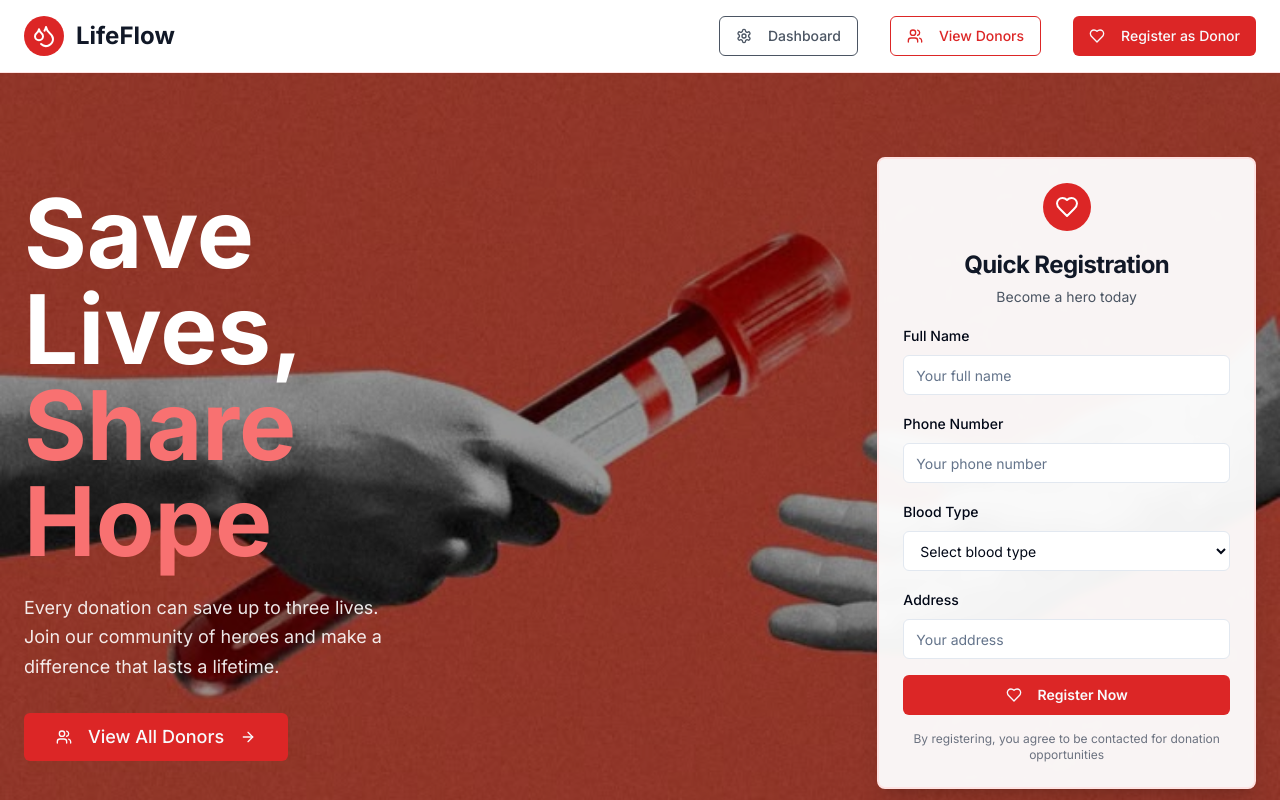
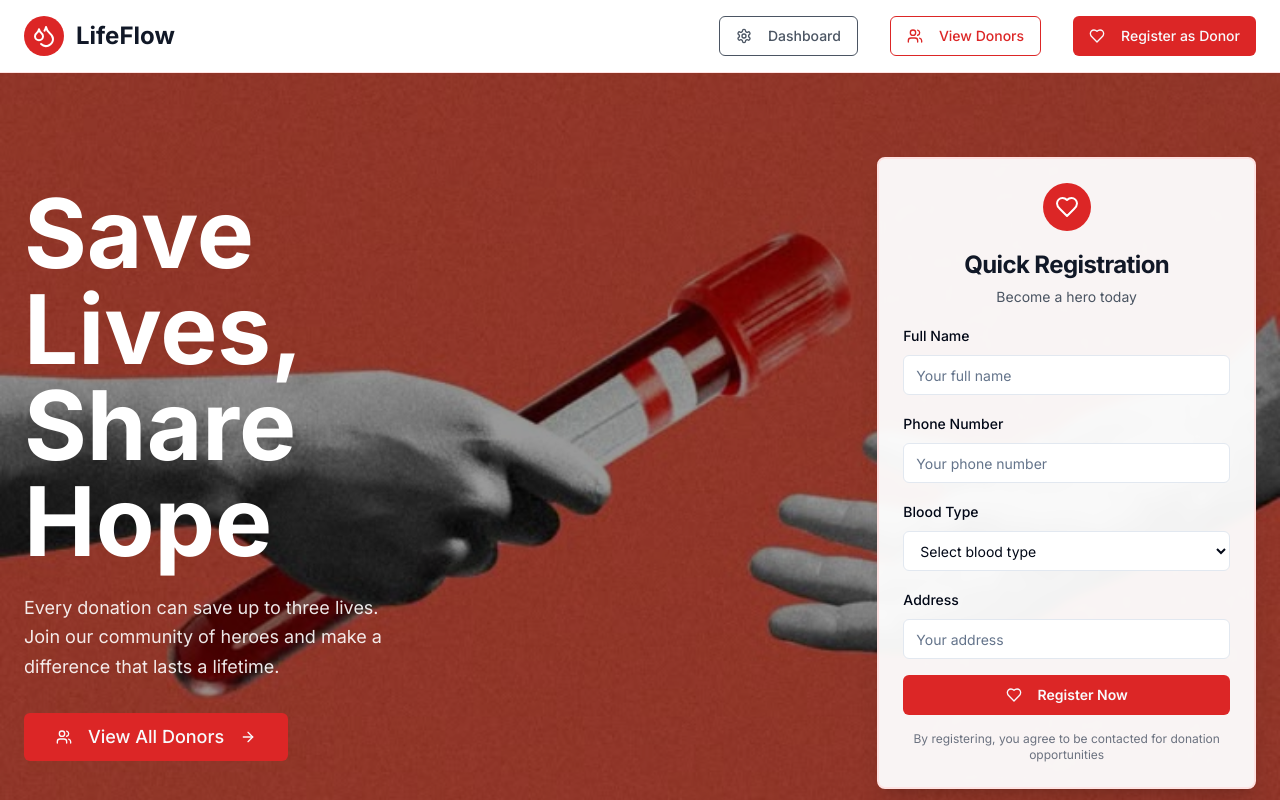
Before and after one commit to devrafid-code/vein-flow-connect, a React (Vite) app: page / in a window 1280 px wide. Shown: the top 800 px of the page. Built offline with nearby package versions, Linux system fonts and the light colour scheme.

Commit message:
Refactor hero section

```diff
--- a/src/pages/Index.tsx
+++ b/src/pages/Index.tsx
@@ -1,4 +1,3 @@
-
 import { useState, useEffect } from 'react';
 import { Heart, Droplets, Calendar, ArrowRight, Users, Settings, Phone, MapPin } from 'lucide-react';
 import { Button } from '@/components/ui/button';
@@ -147,8 +146,7 @@ const Index = () => {
             <div className="space-y-8">
               <div className="space-y-6">
                 <h1 className="text-6xl lg:text-8xl font-bold text-white leading-tight">
-                  Save Lives,
-                  <span className="text-red-400 block">Share Hope</span>
+                  Save Lives, Share Hope
                 </h1>
                 <p className="text-lg text-white/90 leading-relaxed">
                   Every donation can save up to three lives. Join our community of heroes
```
